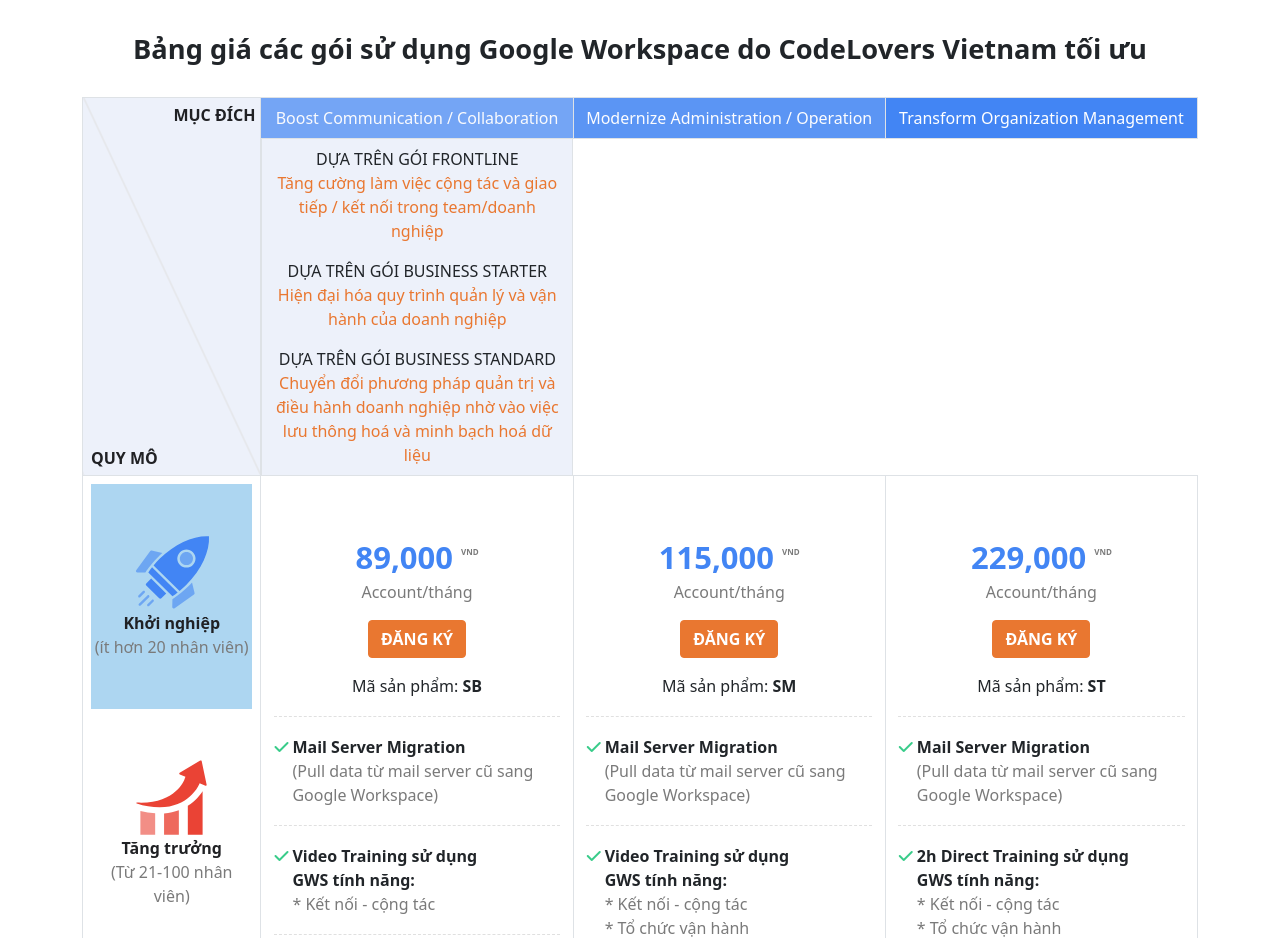
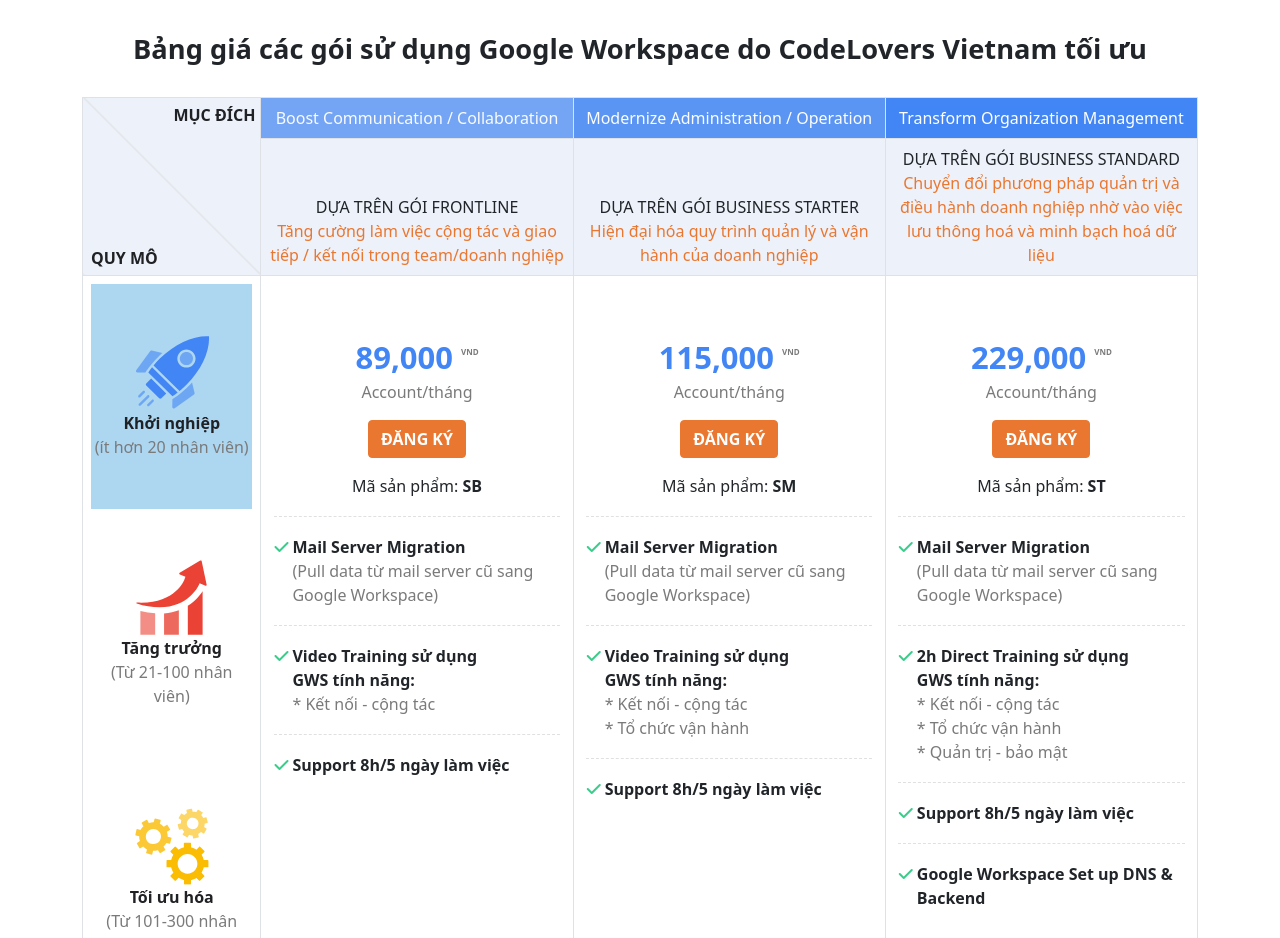
Before and after one commit to sonng147202/GW-Landing-Page, a plain HTML site: page web/index.html in a window 1280 px wide. Shown: the part 2152-3090 px from the top of the page. Drawn offline with nearby package versions, Linux system fonts and the light colour scheme.

Commit message:
Update index.html

```diff
--- a/web/index.html
+++ b/web/index.html
@@ -1416,7 +1416,7 @@
                             </tr>
 
                             <tr style="background-color: #EDF1FA;">
-                                <td class="header-type-price text-center d-flex">
+                                <td class="header-type-price text-center">
                                     <div>
                                         <span>
                                             DỰA TRÊN GÓI FRONTLINE <br>
@@ -1427,7 +1427,7 @@
                                         </span>
                                     </div>
                                 </td>
-                                <td class="header-type-price text-center d-flex">
+                                <td class="header-type-price text-center">
                                     <div>
                                         <span>
                                             DỰA TRÊN GÓI BUSINESS STARTER <br>
@@ -1438,7 +1438,7 @@
                                         </span>
                                     </div>
                                 </td>
-                                <td class="header-type-price text-center d-flex">
+                                <td class="header-type-price text-center">
                                     <div>
                                         <span>
                                             DỰA TRÊN GÓI BUSINESS STANDARD <br>
```
